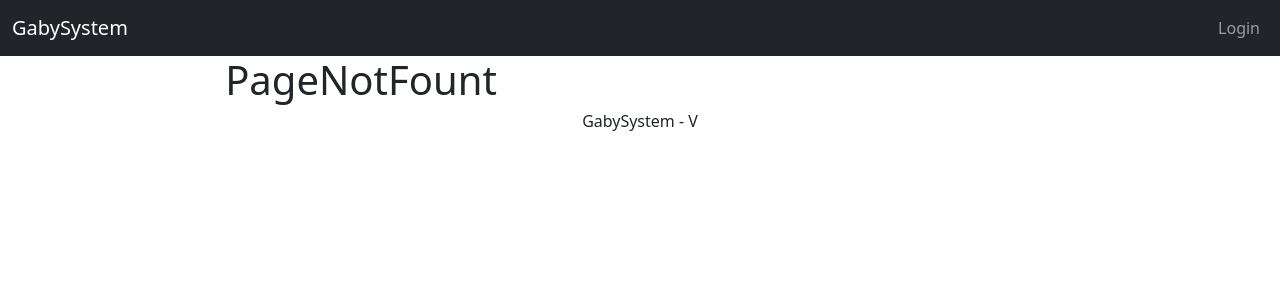
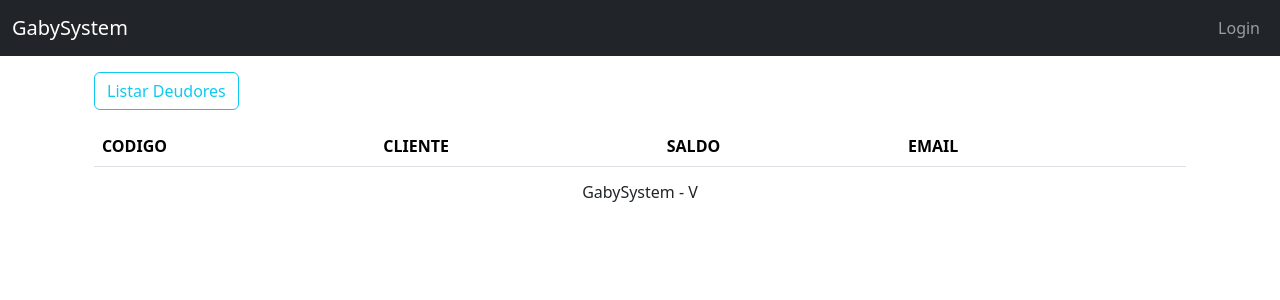
Before and after one commit to gabyreload1983/front-gabysystem, a React (Vite) app: page /summaries in a window 1280 px wide. Shown: the top 300 px of the page. Built offline with nearby package versions, Linux system fonts and the light colour scheme; the HTML template or start-up script is replaced by a standard one.

Commit message:
Summaries components

```diff
--- a/src/App.jsx
+++ b/src/App.jsx
@@ -16,6 +16,7 @@ import Orders from "./pages/Orders/Orders";
 import Statistics from "./pages/Statistics/Statistics";
 import * as bootstrap from "bootstrap";
 import OrderList from "./pages/OrderList/OrderList";
+import Summaries from "./pages/Summaries/Summaries";
 
 function App() {
   return (
@@ -33,6 +34,7 @@ function App() {
             <Route path="orderList" element={<OrderList />} />
             <Route path="/profile" element={<Profile />} />
             <Route path="/statistics" element={<Statistics />} />
+            <Route path="/summaries" element={<Summaries />} />
 
             <Route path="orders" element={<OrdersLayout />}>
               <Route path="search/:filter" element={<Orders />} />
--- a/src/components/NavBar.jsx
+++ b/src/components/NavBar.jsx
@@ -105,6 +105,15 @@ function NavBar() {
                       Pedidos
                     </NavLink>
                   </li>
+                  <li className="nav-item">
+                    <NavLink
+                      className="nav-link"
+                      to="summaries"
+                      style={({ isActive }) => (isActive ? activeStyles : null)}
+                    >
+                      Resumenes
+                    </NavLink>
+                  </li>
                 </>
               )}
             </ul>
--- /dev/null
+++ b/src/pages/Summaries/Summaries.jsx
@@ -0,0 +1,75 @@
+import React, { useContext, useEffect } from "react";
+import SummariesList from "./SummariesList";
+import { useState } from "react";
+import { useNavigate } from "react-router-dom";
+import { UserContext } from "../../context/userContext";
+import { SwalError, getFromApi } from "../../utils";
+import { BarLoader } from "react-spinners";
+
+export default function Summaries() {
+  const navigate = useNavigate();
+  const { logoutUserContext } = useContext(UserContext);
+  const [loader, setLoader] = useState(false);
+  const [customers, setCustomers] = useState([]);
+
+  const validateResponse = async (response) => {
+    if (response.status === "error" && response.message === "jwt-expired") {
+      await SwalError(response);
+      logoutUserContext();
+      return navigate("/login");
+    }
+    if (response.status === "error") return await SwalError(response);
+    return response;
+  };
+
+  const getCustomers = async () => {
+    try {
+      setLoader(true);
+
+      const response = await getFromApi(
+        `http://${import.meta.env.VITE_URL_HOST}/api/customers/summaries`
+      );
+
+      validateResponse(response);
+
+      if (response.status === "success") {
+        setLoader(false);
+        setCustomers(response.payload);
+      }
+    } catch (error) {
+      SwalError(error);
+    }
+  };
+
+  const handleSendSummary = async (customer) => {
+    console.log(customer.codigo, customer.mail);
+  };
+
+  const handleChangeEmail = async (e) => {
+    const { name, value } = e.target;
+    setCustomers((prevCustomers) =>
+      prevCustomers.map((customer) => {
+        if (customer.codigo === name) return { ...customer, mail: value };
+        return customer;
+      })
+    );
+  };
+
+  return (
+    <div className="container">
+      <div className="row my-3">
+        <div className="col">
+          <button onClick={getCustomers} className="btn btn-outline-info">
+            Listar Deudores
+          </button>
+        </div>
+      </div>
+      {loader && <BarLoader color="#36d7b7" cssOverride={{ width: "100%" }} />}
+      <SummariesList
+        customers={customers}
+        onHandleChangeEmail={handleChangeEmail}
+        onHandleSendSummary={handleSendSummary}
+      />
+    </div>
+  );
+}
--- /dev/null
+++ b/src/pages/Summaries/SummariesList.jsx
@@ -0,0 +1,38 @@
+import React from "react";
+import SummaryItem from "./SummaryItem";
+
+export default function SummariesList({
+  customers,
+  onHandleChangeEmail,
+  onHandleSendSummary,
+}) {
+  return (
+    <>
+      <div className="col-12">
+        <table className="table">
+          <thead>
+            <tr>
+              <th scope="col">CODIGO</th>
+              <th scope="col">CLIENTE</th>
+              <th scope="col">SALDO</th>
+              <th scope="col">EMAIL</th>
+              <th scope="col"></th>
+            </tr>
+          </thead>
+          <tbody>
+            {customers.length > 0 &&
+              customers.map((customer) => (
+                <tr key={customer.codigo}>
+                  <SummaryItem
+                    customer={customer}
+                    onHandleChangeEmail={onHandleChangeEmail}
+                    onHandleSendSummary={onHandleSendSummary}
+                  />
+                </tr>
+              ))}
+          </tbody>
+        </table>
+      </div>
+    </>
+  );
+}
--- /dev/null
+++ b/src/pages/Summaries/SummaryItem.jsx
@@ -0,0 +1,37 @@
+import React from "react";
+
+export default function SummaryItem({
+  customer,
+  onHandleChangeEmail,
+  onHandleSendSummary,
+}) {
+  return (
+    <>
+      <td>{customer.codigo}</td>
+      <td>{customer.nombre}</td>
+      <td>{customer.saldo}</td>
+      <td>
+        <div className="mb-3">
+          <input
+            type="email"
+            className="form-control"
+            id="email"
+            placeholder={customer.mail || "Ingrese un email"}
+            value={customer.mail}
+            name={customer.codigo}
+            onChange={onHandleChangeEmail}
+          />
+        </div>
+      </td>
+      <td>
+        <button
+          onClick={() => onHandleSendSummary(customer)}
+          className="btn btn-outline-info btn-sm"
+          disabled={!customer.mail}
+        >
+          Enviar Resumen
+        </button>
+      </td>
+    </>
+  );
+}
```
